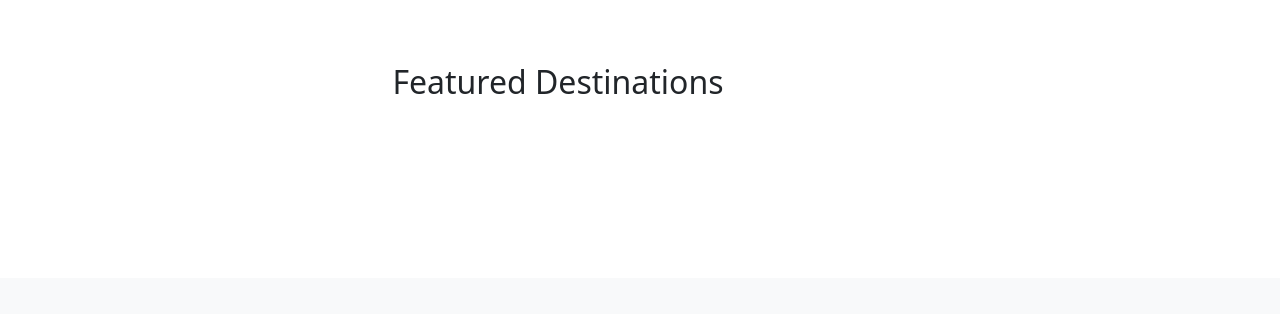
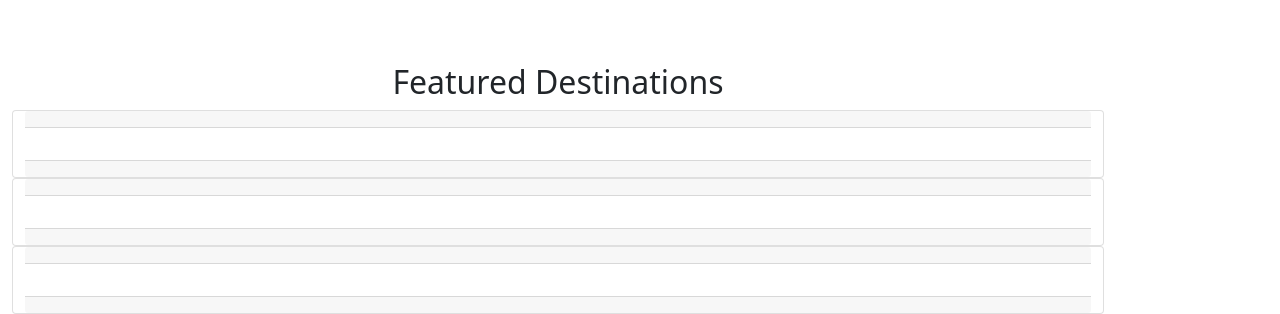
Before and after one commit to allenaxie/Travel-Booklet, a Django app: page / in a window 1280 px wide. Shown: the part 522-836 px from the top of the page. Before the commit the page ends 616 px from the top, so only its background shows below. Run offline with Django 3.2, Linux system fonts and the light colour scheme; data that the repository does not hold is empty.

Commit message:
Access recommended locations data on home page

```diff
--- a/travelbooklet/main_app/templates/home.html
+++ b/travelbooklet/main_app/templates/home.html
@@ -22,6 +22,33 @@
     <!-- Featured Destinations -->
     <section class="row container featured_dest_container ">
         <h2 class="featured_title">Featured Destinations</h2>
+        <div class="card">
+            <div class="card-header"> {{ data.data.0.name }}</div>
+            <div class="card-body">
+
+            </div>
+            <div class="card-footer">
+
+            </div>
+        </div>
+        <div class="card">
+            <div class="card-header"> {{ data.data.1.name }}</div>
+            <div class="card-body">
+
+            </div>
+            <div class="card-footer">
+
+            </div>
+        </div>
+        <div class="card">
+            <div class="card-header"> {{ data.data.2.name }}</div>
+            <div class="card-body">
+
+            </div>
+            <div class="card-footer">
+
+            </div>
+        </div>
     </section>
 </body>
 
--- a/travelbooklet/main_app/views.py
+++ b/travelbooklet/main_app/views.py
@@ -8,7 +8,7 @@
 import json
 import os
 
-# Amadeus API
+# Amadeus API keys
 client_id = os.getenv('AMADEUS_API_KEY')
 client_secret = os.getenv('AMAEDEUS_API_SECRET')
 
@@ -17,42 +17,38 @@
     client_secret = client_secret
 )
 
-# Get access token
-headers = {
-    'Content-Type': 'application/x-www-form-urlencoded',
-}
-
-data = {
-  'grant_type': 'client_credentials',
-  'client_id': client_id,
-  'client_secret': client_secret
-}
-
-response = requests.post('https://test.api.amadeus.com/v1/security/oauth2/token', headers=headers, data=data)
-
-print(response.json())
-token = response.json()
-print(token['access_token'])
-
-# Call API
-headers = {
-    'Authorization': f'Bearer {token["access_token"]}',
-}
-
-params = (
-    ('origin', 'PAR'),
-    ('maxPrice', '200'),
-)
 
 
-response = requests.get('https://test.api.amadeus.com/v1/shopping/flight-destinations', headers=headers, params=params)
 
-print(response.json())
+
+
 
 
 # Create your views here.
 def home(request):
-    return render(request,'home.html')
+    # Get Amadeus API access token
+    headers = {
+        'Content-Type': 'application/x-www-form-urlencoded',
+    }
+    data = {
+    'grant_type': 'client_credentials',
+    'client_id': client_id,
+    'client_secret': client_secret
+    }
+    response = requests.post('https://test.api.amadeus.com/v1/security/oauth2/token', headers=headers, data=data)
+    token = response.json()
+    # Call API - travel recommendation
+    headers = {
+        'Authorization': f'Bearer {token["access_token"]}',
+    }
+    params = (
+        ('cityCodes', 'SFO'),
+        ('travelerCountryCode', 'US'),
+    )
+    response = requests.get('https://test.api.amadeus.com/v1//reference-data/recommended-locations', headers=headers, params=params)
+    data= response.json()
+    # Render home page
+    return render(request,'home.html',{'data':data})
 
 def signup(request):
     error_message = ''
```
